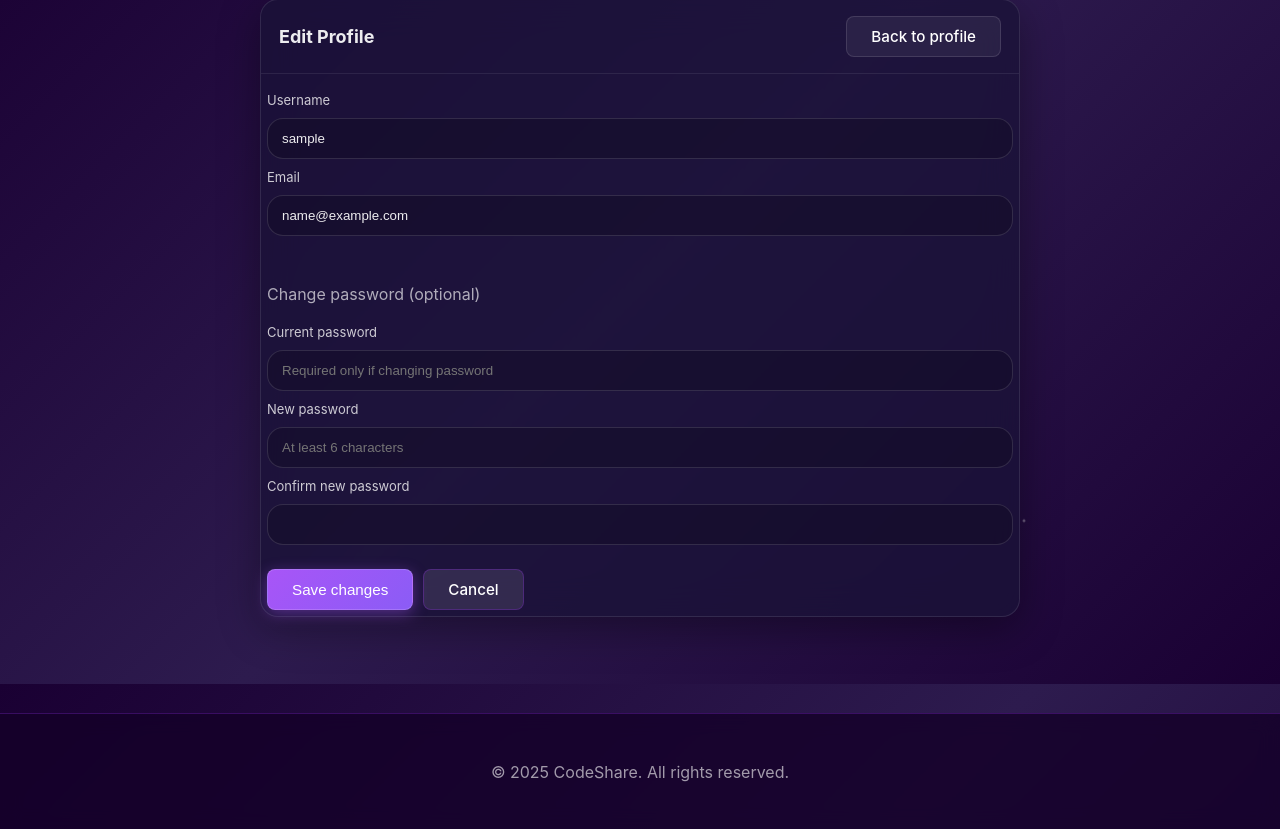
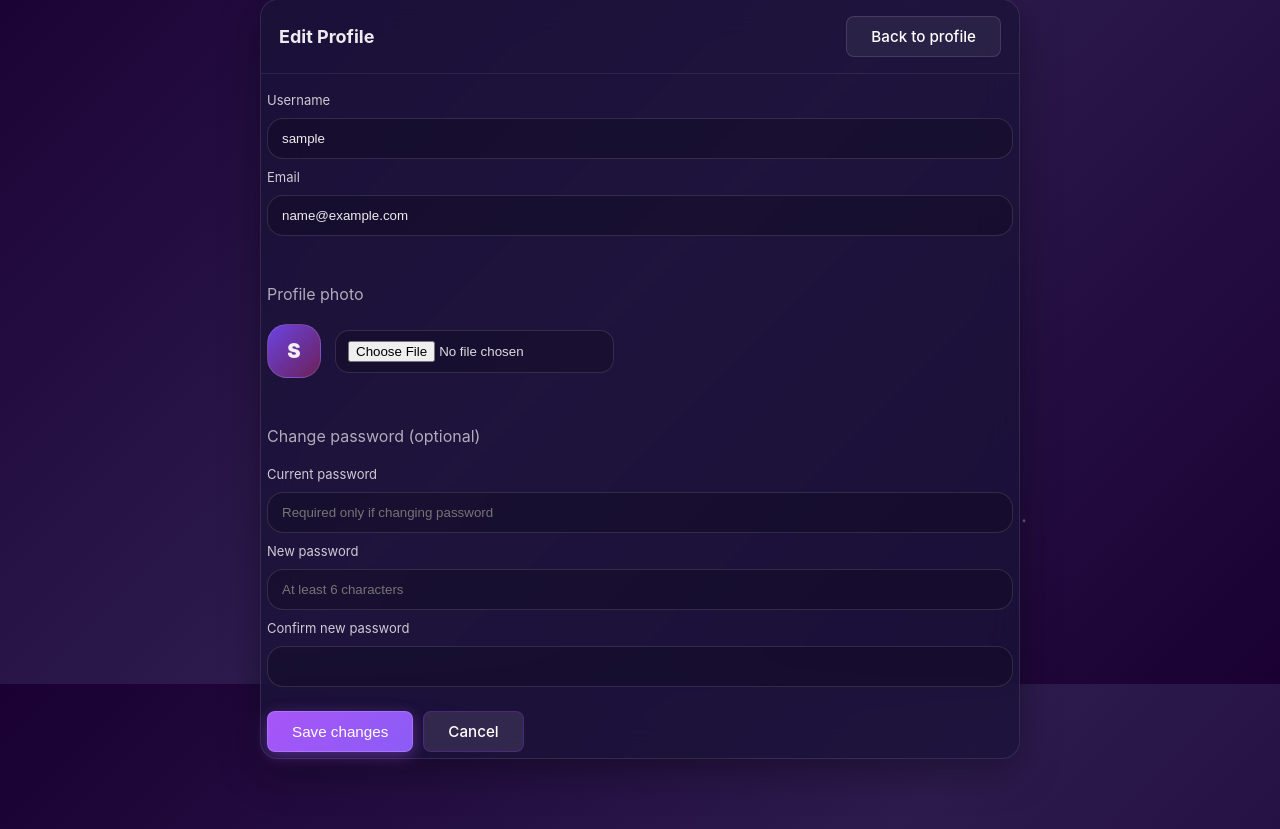
Before and after one commit to viora963/Code_Share, a Flask app: page /profile/edit in a window 1280 px wide. Shown: the part 116-945 px from the top of the page. Run offline with Flask 3, Linux system fonts and the light colour scheme; the visitor is signed in with stand-in values (Sample User, id 1).

Commit message:
black_hole

```diff
--- a/app.py
+++ b/app.py
@@ -1,5 +1,5 @@
 import os
-from flask import Flask, redirect, url_for, render_template, request
+from flask import Flask, redirect, url_for, render_template, request, send_file, abort
 
 from config import Config
 from db import close_conn, fetchall
@@ -60,6 +60,16 @@
     app.add_url_rule("/profile", "profile", profile)
     app.add_url_rule("/profile/edit", "edit_profile", edit_profile, methods=["GET", "POST"])
     app.add_url_rule("/users/<int:user_id>", "user_profile", user_profile)
+    @app.route("/uploads/<path:filename>")
+    @login_required
+    def uploaded_file(filename):
+        base = app.config["UPLOAD_FOLDER"]
+        safe_path = os.path.normpath(os.path.join(base, filename))
+        if os.path.commonpath([base, safe_path]) != base:
+            abort(404)
+        if not os.path.exists(safe_path):
+            abort(404)
+        return send_file(safe_path)
     app.add_url_rule("/users/<int:user_id>/follow", "follow_user", follow_user, methods=["POST"])
     app.add_url_rule("/users/<int:user_id>/unfollow", "unfollow_user", unfollow_user, methods=["POST"])
     app.add_url_rule("/users/<int:user_id>/followers", "user_followers", user_followers)
--- a/routes/profile.py
+++ b/routes/profile.py
@@ -1,6 +1,8 @@
 import re
+import os
 
-from flask import render_template, redirect, url_for, flash, abort, request
+from flask import render_template, redirect, url_for, flash, abort, request, current_app
+from werkzeug.utils import secure_filename
 
 from db import fetchone, fetchall, execute
 from utils import login_required, current_user, hash_password, verify_password
@@ -8,6 +10,54 @@
 
 _USERNAME_RE = re.compile(r"^[a-zA-Z0-9_]{3,30}$")
 _EMAIL_RE = re.compile(r"^[A-Za-z0-9._%+-]+@[A-Za-z0-9.-]+\.[A-Za-z]{2,}$")
+_IMAGE_EXTENSIONS = {"png", "jpg", "jpeg", "gif", "webp"}
+
+
+def _profile_upload_dir(user_id: int) -> str:
+    folder = os.path.join(current_app.config["UPLOAD_FOLDER"], "avatars", str(user_id))
+    os.makedirs(folder, exist_ok=True)
+    return folder
+
+
+def _save_profile_image(user_id: int, file_storage) -> str:
+    filename = secure_filename(file_storage.filename or "")
+    if not filename:
+        raise ValueError("Please select a valid image file.")
+
+    if "." not in filename:
+        raise ValueError("Profile photo must have a valid file extension.")
+
+    ext = filename.rsplit(".", 1)[1].lower()
+    if ext not in _IMAGE_EXTENSIONS:
+        raise ValueError("Profile photo must be a PNG, JPG, GIF, or WEBP image.")
+
+    folder = _profile_upload_dir(user_id)
+    dst = os.path.join(folder, filename)
+
+    if os.path.exists(dst):
+        name, extension = os.path.splitext(filename)
+        i = 2
+        while True:
+            candidate = f"{name}_{i}{extension}"
+            dst = os.path.join(folder, candidate)
+            if not os.path.exists(dst):
+                filename = candidate
+                break
+            i += 1
+
+    file_storage.save(dst)
+    return os.path.relpath(dst, current_app.config["UPLOAD_FOLDER"]).replace("\\", "/")
+
+
+def _remove_profile_image(path: str | None) -> None:
+    if not path:
+        return
+    abs_path = os.path.join(current_app.config["UPLOAD_FOLDER"], path.replace("/", os.sep))
+    if os.path.exists(abs_path):
+        try:
+            os.remove(abs_path)
+        except OSError:
+            pass
 
 
 @login_required
@@ -77,6 +127,8 @@
     current_pw = request.form.get("current_password") or ""
     new_pw = request.form.get("new_password") or ""
     confirm_pw = request.form.get("confirm_password") or ""
+    remove_photo = request.form.get("remove_profile_image") == "1"
+    uploaded_photo = request.files.get("profile_image")
 
     # --- Basic validation ---
     if not _USERNAME_RE.match(new_username):
@@ -123,16 +175,35 @@
         password_hash = hash_password(new_pw)
 
     # --- Persist ---
+    new_profile_image = None
+    if uploaded_photo and uploaded_photo.filename:
+        try:
+            new_profile_image = _save_profile_image(uid, uploaded_photo)
+        except ValueError as exc:
+            flash(str(exc), "error")
+            return redirect(url_for("edit_profile"))
+
+    updates = ["username=%s", "email=%s"]
+    params = [new_username, new_email]
+
     if password_hash:
-        execute(
-            "UPDATE users SET username=%s, email=%s, password_hash=%s WHERE id=%s",
-            (new_username, new_email, password_hash, uid),
-        )
-    else:
-        execute(
-            "UPDATE users SET username=%s, email=%s WHERE id=%s",
-            (new_username, new_email, uid),
-        )
+        updates.append("password_hash=%s")
+        params.append(password_hash)
+
+    if new_profile_image is not None:
+        updates.append("profile_image=%s")
+        params.append(new_profile_image)
+        _remove_profile_image(u.get("profile_image"))
+    elif remove_photo and u.get("profile_image"):
+        updates.append("profile_image=%s")
+        params.append(None)
+        _remove_profile_image(u.get("profile_image"))
+
+    params.append(uid)
+    execute(
+        f"UPDATE users SET {', '.join(updates)} WHERE id=%s",
+        params,
+    )
 
     flash("Profile updated.", "success")
     return redirect(url_for("profile"))
@@ -145,7 +216,7 @@
     viewer_id = viewer["id"]
 
     target = fetchone(
-        "SELECT id, username, email, created_at FROM users WHERE id=%s",
+        "SELECT id, username, email, created_at, profile_image FROM users WHERE id=%s",
         (user_id,),
     )
     if not target:
--- a/schema.sql
+++ b/schema.sql
@@ -32,6 +32,7 @@
   email VARCHAR(100) NOT NULL,
   password_hash VARCHAR(255) NOT NULL,
   bio VARCHAR(500) NULL,
+  profile_image VARCHAR(500) NULL,
   created_at DATETIME NOT NULL DEFAULT CURRENT_TIMESTAMP,
 
   -- Normalisation (évite Alice vs alice)
--- a/static/css/app.css
+++ b/static/css/app.css
@@ -190,6 +190,7 @@
   height: 32px;
   border-radius: 50%;
   border: 2px solid #a855f7;
+  object-fit: cover;
 }
 
 .flash-messages{margin: 1rem 0;}
@@ -469,6 +470,31 @@
   font-weight:900; font-size:20px;
   background:linear-gradient(135deg, rgba(122,77,255,0.85), rgba(255,61,147,0.35));
   border:1px solid rgba(255,255,255,0.12);
+}
+.profile-ava img{
+  width:100%;
+  height:100%;
+  border-radius:inherit;
+  object-fit:cover;
+  display:block;
+}
+.profile-photo-row{
+  display:flex;
+  align-items:center;
+  gap:14px;
+  flex-wrap:wrap;
+}
+.profile-photo-actions{
+  display:flex;
+  flex-direction:column;
+  gap:10px;
+}
+.profile-photo-actions input[type="file"]{
+  padding:10px 12px;
+  border-radius:14px;
+  border:1px solid rgba(255,255,255,0.12);
+  background:rgba(0,0,0,0.18);
+  color:rgba(255,255,255,0.85);
 }
 .profile-name{margin:0; font-size:28px}
 .stat-mini{padding:18px}
--- a/templates/base.html
+++ b/templates/base.html
@@ -40,8 +40,13 @@
 
           {% if user %}
             <a class="user-menu" href="{{ url_for('profile') }}" aria-label="Profile">
-              <img src="https://api.dicebear.com/7.x/avataaars/svg?seed={{ user.username }}"
-                   alt="{{ user.username }}" class="user-avatar">
+              {% if user.profile_image %}
+                <img src="{{ url_for('uploaded_file', filename=user.profile_image) }}"
+                     alt="{{ user.username }}" class="user-avatar">
+              {% else %}
+                <img src="https://api.dicebear.com/7.x/avataaars/svg?seed={{ user.username }}"
+                     alt="{{ user.username }}" class="user-avatar">
+              {% endif %}
               <span>{{ user.username }}</span>
               <span class="caret">▼</span>
             </a>
--- a/templates/edit_profile.html
+++ b/templates/edit_profile.html
@@ -8,7 +8,7 @@
     <a class="btn btn-ghost" href="{{ url_for('profile') }}">Back to profile</a>
   </div>
 
-  <form method="POST" action="{{ url_for('edit_profile') }}" class="auth-form" style="margin-top: 10px;">
+  <form method="POST" action="{{ url_for('edit_profile') }}" class="auth-form" style="margin-top: 10px;" enctype="multipart/form-data">
     <label>Username</label>
     <input name="username" required value="{{ user.username }}" autocomplete="username" />
 
@@ -17,8 +17,30 @@
 
     <div class="divider" style="margin: 14px 0; opacity: .35;"></div>
 
+    <div class="muted" style="margin-bottom: 10px;">Profile photo</div>
+    <div class="profile-photo-row">
+      <div class="profile-ava profile-ava--edit">
+        {% if user.profile_image %}
+          <img src="{{ url_for('uploaded_file', filename=user.profile_image) }}"
+               alt="{{ user.username }}">
+        {% else %}
+          {{ user.username[0]|upper }}
+        {% endif %}
+      </div>
+      <div class="profile-photo-actions">
+        <input type="file" name="profile_image" accept="image/*" />
+        {% if user.profile_image %}
+          <label class="checkbox">
+            <input type="checkbox" name="remove_profile_image" value="1" />
+            Remove current photo
+          </label>
+        {% endif %}
+      </div>
+    </div>
+
+    <div class="divider" style="margin: 14px 0; opacity: .35;"></div>
+
     <div class="muted" style="margin-bottom: 10px;">Change password (optional)</div>
-
     <label>Current password</label>
     <input type="password" name="current_password" autocomplete="current-password" placeholder="Required only if changing password" />
 
--- a/utils.py
+++ b/utils.py
@@ -32,7 +32,10 @@
     uid = session.get("user_id")
     if not uid:
         return None
-    return fetchone("SELECT id, username, email, created_at FROM users WHERE id=%s", (uid,))
+    return fetchone(
+        "SELECT id, username, email, created_at, profile_image FROM users WHERE id=%s",
+        (uid,),
+    )
 
 
 # -----------------------
```
Also changed, not shown: templates/profile.html (+8 -1 lines), templates/user_profile.html (+8 -1 lines), uploads/2/Largest_Collection_Of_HD_Space_Wallpaper_For.jpg (added), uploads/avatars/2/Universe_4k_Wallpaper_HD_Digital.jpg (added), 2 other files.
